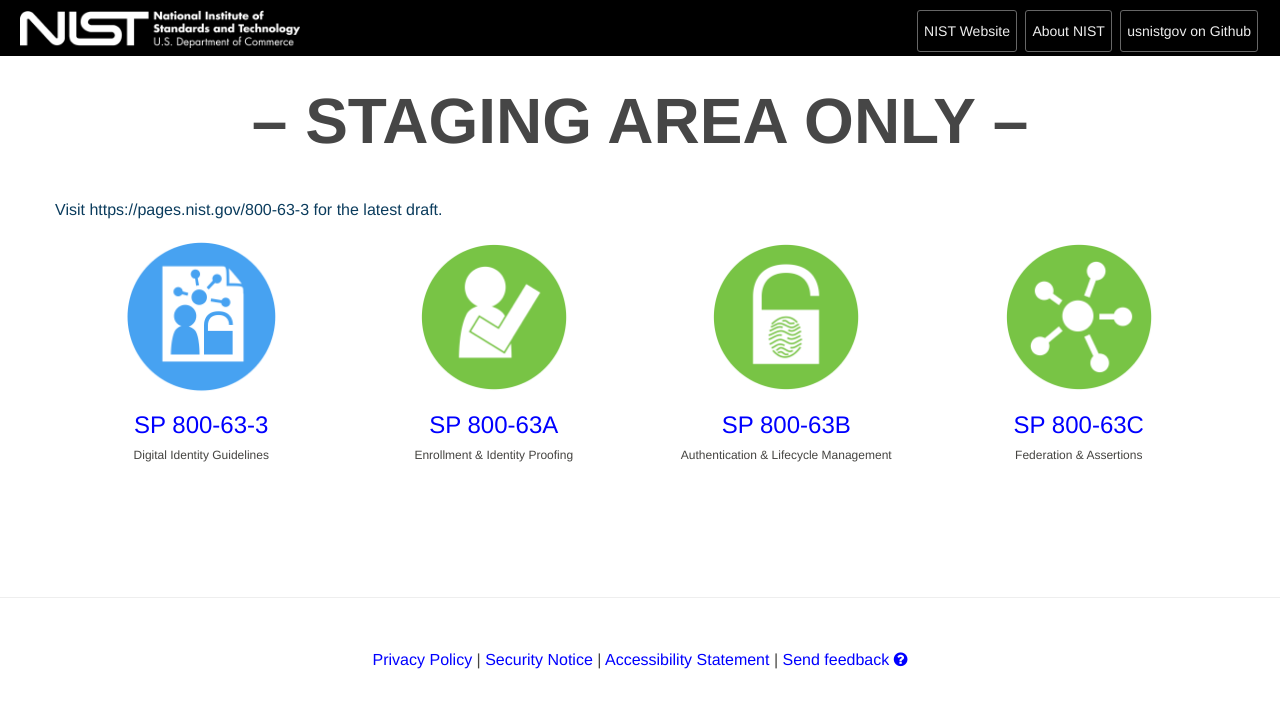
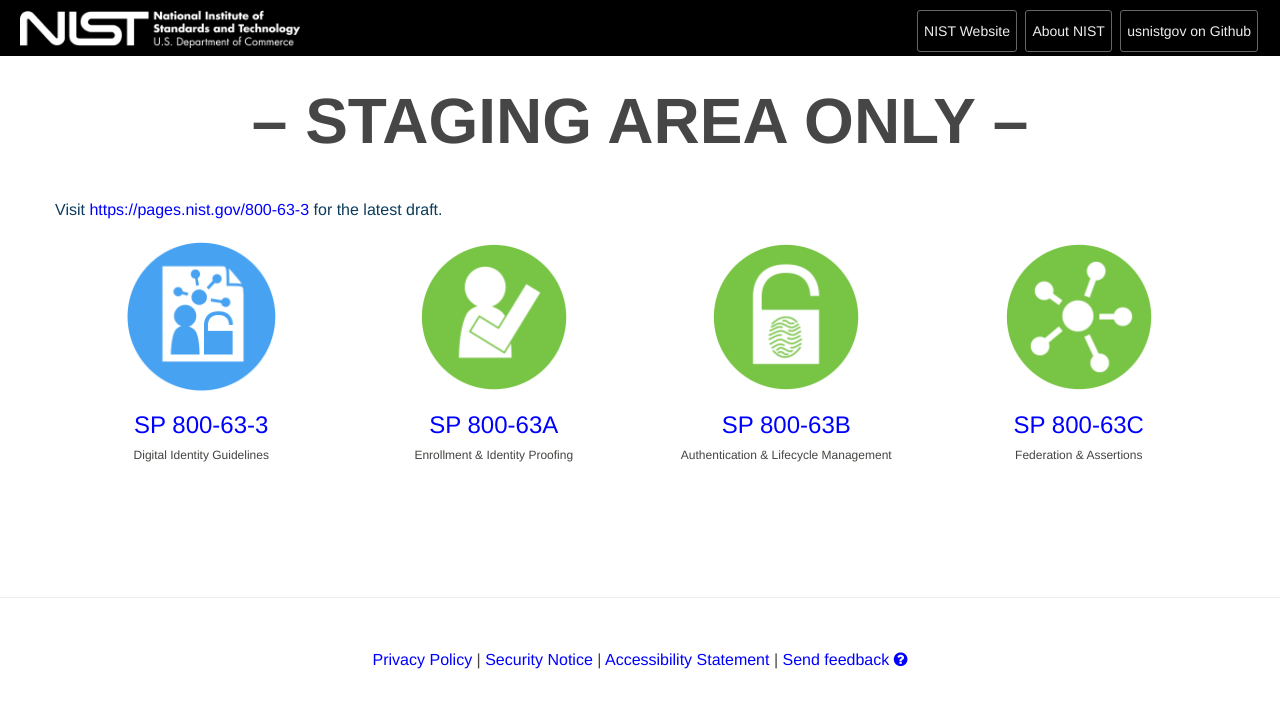
Before and after one commit to usnistgov/TIG-Stage, a Jekyll site: the page built from index.md, in a window 1280 px wide. Shown: the top 708 px of the page. Built offline with Jekyll 4.4.1, drawn with Linux system fonts in a browser that asks for light colours.

Commit message:
Fix link

```diff
--- a/index.md
+++ b/index.md
@@ -7,7 +7,7 @@ description: "NIST Special Publication: SP 800-63-3 Digital Identity Guidelines"
 
 # -- STAGING AREA ONLY --
 
-Visit https://pages.nist.gov/800-63-3 for the latest draft.  <br><br>
+Visit <https://pages.nist.gov/800-63-3> for the latest draft.  <br><br>
 
 
 </section>
```
